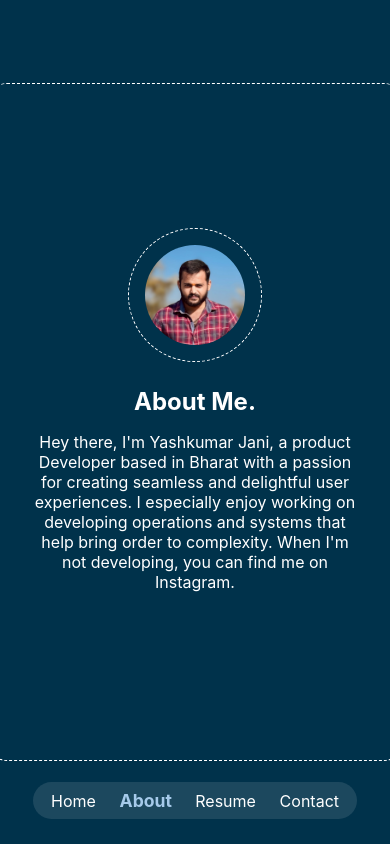
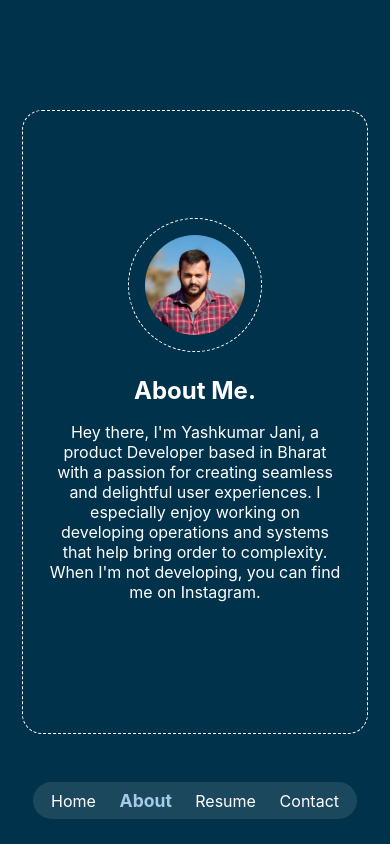
Before and after one commit to eryashkumarjani/client-portfolioApp, a React (Create React App) app in the folder client/: page /aboutMe in a window 390 px wide. Built offline with nearby package versions, Linux system fonts and the light colour scheme.

Commit message:
Responsive Issue Solved

```diff
--- a/client/src/pages/AboutUs.scss
+++ b/client/src/pages/AboutUs.scss
@@ -6,7 +6,7 @@
   border-radius: 20px;
   width: 80%;
   height: 75%;
-  padding: 0 2rem;
+  padding: 1rem;
 
   .About-Logo {
     width: 230px;
@@ -23,13 +23,13 @@
 
 
 // Media query for small devices (mobile)
-@media only screen and (max-width: 414px) {
+@media only screen and (max-width: 425px) {
   .About {
     display: flex;
     flex-direction: column;
     text-align: center;
-    width: 90%;
-    height: 80%;
+    width: 80%;
+    height: 70%;
 
     .About-Logo {
       width: 100px;
--- a/client/src/pages/ContactUs.scss
+++ b/client/src/pages/ContactUs.scss
@@ -65,7 +65,7 @@
 
 
 // Media query for small devices (mobile)
-@media only screen and (max-width: 414px) {
+@media only screen and (max-width: 425px) {
   .Contact {
     display: flex;
     flex-direction: column;
--- a/client/src/pages/Home.scss
+++ b/client/src/pages/Home.scss
@@ -24,7 +24,7 @@
 
 
 // Media query for small devices (mobile)
-@media only screen and (max-width: 414px) {
+@media only screen and (max-width: 425px) {
   .Home {
     display: flex;
     flex-direction: column;
--- a/client/src/pages/MyResume.scss
+++ b/client/src/pages/MyResume.scss
@@ -7,6 +7,7 @@
   border-radius: 20px;
   width: 80%;
   height: 75%;
+  padding: 1rem;
 
   .Resume-Text {
     padding: 1rem;
@@ -15,7 +16,7 @@
 
 
 // Media query for small devices (mobile)
-@media only screen and (max-width: 414px) {
+@media only screen and (max-width: 425px) {
   .Resume {
     display: flex;
     flex-direction: column;
@@ -23,8 +24,8 @@
     background: #f1f1e6d5;
     color: black;
     border-radius: 20px;
-    width: 90%;
-    height: 80%;
+    width: 80%;
+    height: 70%;
 
     .Resume-Logo {
       width: 100px;
```
